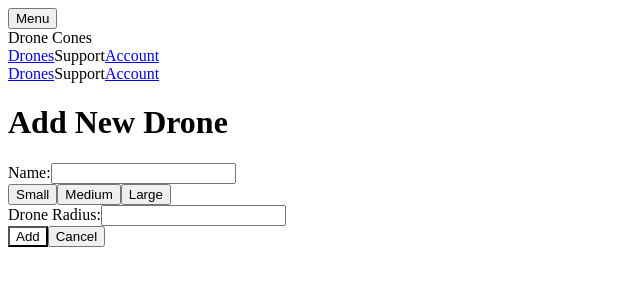
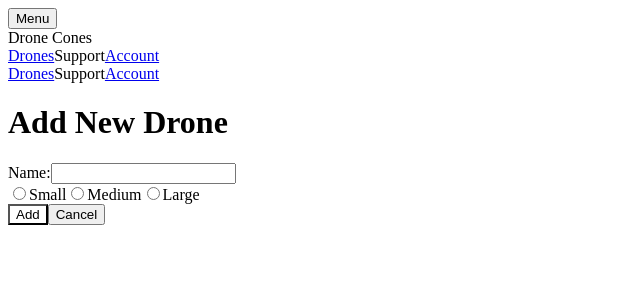
Before and after one commit to Treyson-Grange/DroneCones, a Nuxt app in the folder dronecones-app/: page /addDrone in a window 1280 px wide. Shown: the top 300 px of the page, without its empty margins (0-640 px from the left). Built offline with nearby package versions, Linux system fonts and the light colour scheme.

Commit message:
created nice radio buttons

```diff
--- a/dronecones-app/assets/style.css
+++ b/dronecones-app/assets/style.css
@@ -62,27 +62,6 @@ h2 {
 form {
   width: calc(100% - 50px);
 }
-.choices{
-  width: 100%-32px;
-  padding: 16px;
-  margin-top: 16px;
-  border-radius: 16px;
-  background-color: var(--primary-color);
-  color: var(--font-secondary);
-  box-shadow: 0 3px 6px rgba(0, 0, 0, 0.16) inset, 0 3px 6px rgba(0, 0, 0, 0.23) inset;
-}
-.choices button{
-  background-color: var(--secondary-color);
-  color: var(--font-secondary);
-  width: var(90px, var(1/3 * 10)* 1%, 140);
-  margin-top: 0px;
-}
-.show-choices{
-  display: block;
-}
-.hide-choices{
-  display: none;
-}
 /* Form input styles */
 .form-group {
   width: 100%;
@@ -95,7 +74,10 @@ label {
   margin: 16px 0px 8px 0px;
 }
 
-input {
+input[type="text"],
+input[type="email"],
+input[type="password"]
+{
   border: none;
   width: calc(100% - 32px);
   height: 48px;
@@ -109,9 +91,63 @@ input {
   font-size: var(--body-font-size);
 }
 
-input:focus {
+input[type="text"]:focus,
+input[type="email"]:focus,
+input[type="password"]:focus
+{
   box-shadow: none;
 }
+
+
+
+
+
+.radio-button-container {
+  display: flex;
+  justify-content: center;
+  flex-wrap: wrap;
+  background-color: var(--primary-color);
+  margin-top: 16px;
+  border-radius: 16px;
+  box-shadow: 0 3px 6px rgba(0, 0, 0, 0.16) inset, 0 3px 6px rgba(0, 0, 0, 0.23) inset;
+}
+
+.radio{
+  display: none;
+}
+
+.radio-button{
+  display: flex;
+  align-items: center;
+  justify-content: center;
+  background-color: var(--secondary-color);
+  box-shadow: 0 3px 6px rgba(0, 0, 0, 0.16), 0 3px 6px rgba(0, 0, 0, 0.23);
+  color: var(--text-secondary);
+  height: 48px;
+  width: 100px;
+  margin: 8px;
+  border: none;
+  cursor: pointer;
+  border-radius: 24px;
+  user-select: none;
+  text-align: center;
+  transition: all 0.3s cubic-bezier(.25, .8, .25, 1);
+}
+.radio-button:hover{
+  box-shadow: 0 14px 28px rgba(0, 0, 0, 0.25), 0 10px 10px rgba(0, 0, 0, 0.22);
+}
+.radio:checked + .radio-button {
+  background-color: var(--accent-color);
+  color: var(--font-accent);
+  box-shadow: none;
+}
+.show-choices{
+  display: block;
+}
+.hide-choices{
+  display: none;
+}
+
 
 /* Spacing and alignment */
 .spacer {
--- a/dronecones-app/components/AddDrone.vue
+++ b/dronecones-app/components/AddDrone.vue
@@ -14,13 +14,16 @@
                 <div class = "form-group">
                     <label for ="name">Name:</label>
                     <input type = "text" id = "name"/>
-                    <div class = "choices">
-                        <button>Small</button>
-                        <button>Medium</button>
-                        <button>Large</button>
-                    </div>
-                    <label for = "radius">Drone Radius:</label>
-                    <input type = "number" id = "radius"/>
+                </div>
+                <div class="radio-button-container">
+                    <input class = "radio" type="radio" name="name1" id="radio-1">
+                    <label class = "radio-button" for="radio-1">Small</label>
+
+                    <input class = "radio" type="radio" name="name1" id="radio-2">
+                    <label class = "radio-button" for="radio-2">Medium</label>
+
+                    <input class = "radio" type="radio" name="name1" id="radio-3">
+                    <label class = "radio-button" for="radio-3">Large</label>
                 </div>
                 <div class = "spacer">
                     <button style = "background-color: var(--accent-color); color: var(--font-accent);">Add</button>
--- a/dronecones-app/components/Drones.vue
+++ b/dronecones-app/components/Drones.vue
@@ -26,10 +26,17 @@
                     <span v-else>Enabled</span>
                 </div>
             </div>
-            <form class = "choices" :class="{'show-choices' : showOptions, 'hide-choices': !showOptions}">
-                <button>Enable</button>
-                <button>Disabled</button>
-                <button>Delete</button>
+            <form :class="{'show-choices' : showOptions, 'hide-choices': !showOptions}">
+              <div class="radio-button-container">
+                    <input class = "radio" type="radio" name="name1" id="radio-1">
+                    <label class = "radio-button" for="radio-1">Enable</label>
+
+                    <input class = "radio" type="radio" name="name1" id="radio-2">
+                    <label class = "radio-button" for="radio-2">Disable</label>
+
+                    <input class = "radio" type="radio" name="name1" id="radio-3">
+                    <label class = "radio-button" for="radio-3">Delete</label>
+                </div>
             </form>
         </div>
         <button class = "floating" @click = "showDroneOptions">
```
